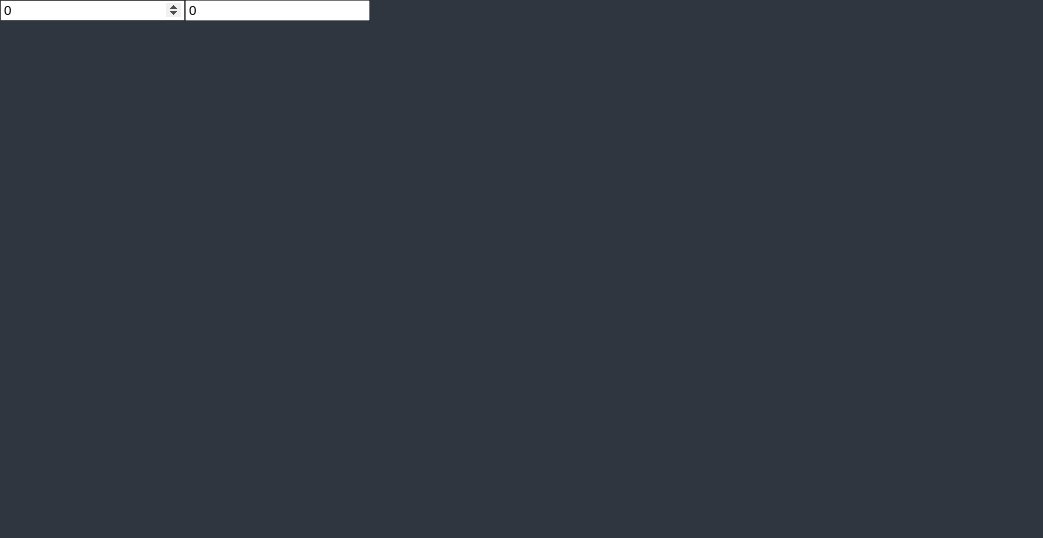
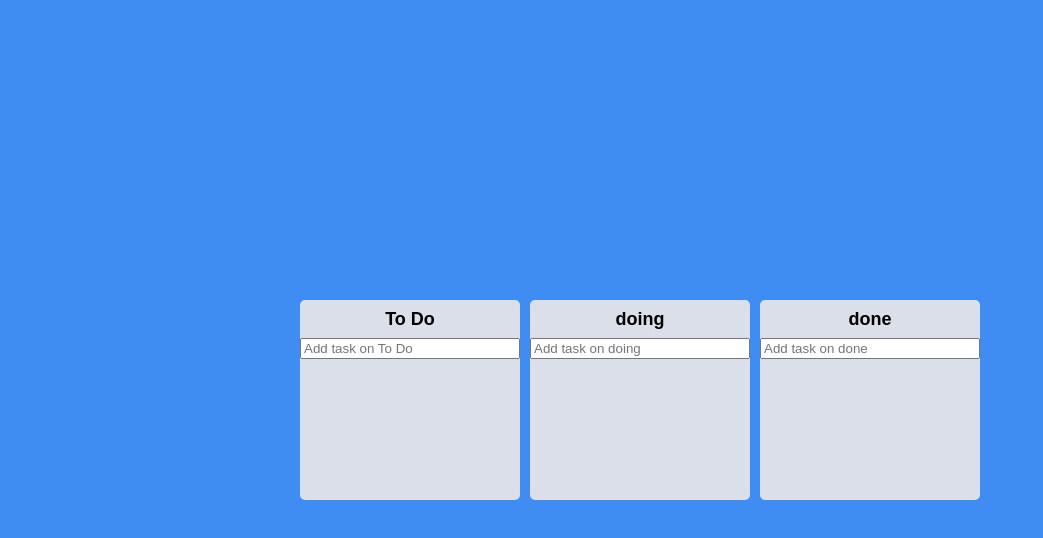
Before and after one commit to ryuunderground/react_master_first, a React (Create React App) app: page / in a window 1280 px wide. Shown: the top 538 px of the page, without its empty margins (0-1043 px from the left). Built offline with nearby package versions, Linux system fonts and the light colour scheme.

Commit message:
before challenge

```diff
--- a/package.json
+++ b/package.json
@@ -17,6 +17,7 @@
     "query": "^0.2.0",
     "react": "^18.3.1",
     "react-apexcharts": "^1.4.1",
+    "react-beautiful-dnd": "^13.1.1",
     "react-dom": "^18.3.1",
     "react-helmet": "^6.1.0",
     "react-hook-form": "^7.52.2",
@@ -55,6 +56,7 @@
   },
   "devDependencies": {
     "@tanstack/react-query-devtools": "^5.51.15",
+    "@types/react-beautiful-dnd": "^13.1.8",
     "@types/react-helmet": "^6.1.11",
     "@types/react-query": "^1.2.9",
     "@types/styled-components": "^5.1.34"
--- a/src/App.tsx
+++ b/src/App.tsx
@@ -4,7 +4,11 @@
 import { ThemeProvider } from "styled-components";
 import { useRecoilState, useRecoilValue } from "recoil";
 import { darkTheme } from "./theme";
-import { hourSelector, minuteState } from "./components/atoms";
+import { DragDropContext, DropResult } from "react-beautiful-dnd";
+import styled from "styled-components";
+import { toDoState } from "./components/atoms";
+import DraggableCard from "./components/DraggableCard";
+import Board from "./components/Board";
 
 const GlobalStyles = createGlobalStyle`
 
@@ -59,7 +63,7 @@
 body{
   font-family: "Source Sans 3", sans-serif;
   background-color: ${(props) => props.theme.bgColor};
-  color: ${(props) => props.theme.textColor};
+  color: black;
 }
 
 a{
@@ -69,34 +73,74 @@
 
 `;
 
+const Wrapper = styled.div`
+  display: flex;
+  max-width: 680px;
+  width: 100%;
+  height: 100vh;
+  margin: 0 auto;
+  justify-content: center;
+  align-items: center;
+`;
+
+const Boards = styled.div`
+  display: grid;
+  grid-template-columns: repeat(3, 1fr);
+  gap: 10px;
+  width: 100%;
+`;
+
 const App = () => {
-  const [minutes, setMinutes] = useRecoilState(minuteState);
-  const onMinutesChange = (event: React.FormEvent<HTMLInputElement>) => {
-    setMinutes(+event?.currentTarget.value);
-  };
-  const [hours, setHours] = useRecoilState(hourSelector);
-  const onHoursChange = (event: React.FormEvent<HTMLInputElement>) => {
-    setHours(+event?.currentTarget.value);
+  const [toDos, setToDos] = useRecoilState(toDoState);
+  const onDragEnd = (info: DropResult) => {
+    console.log(info);
+    const { destination, draggableId, source } = info;
+    if (!destination) return;
+    if (destination?.droppableId === source.droppableId) {
+      // 같은 보드 내 이동
+      setToDos((allBoards) => {
+        const boardCopy = [...allBoards[source.droppableId]];
+        const taskObj = boardCopy[source.index];
+        // 1. 끌고 온 아이템 삭제하기.
+        boardCopy.splice(source.index, 1);
+        // 2. 끌고 온 아이템 집어넣기.
+        boardCopy.splice(destination?.index, 0, taskObj);
+        return {
+          ...allBoards,
+          [source.droppableId]: boardCopy,
+        };
+      });
+    }
+    if (destination?.droppableId !== source.droppableId) {
+      // 다른 보드로 이동
+      setToDos((allBoards) => {
+        const sourceBoard = [...allBoards[source.droppableId]];
+        const taskObj = sourceBoard[source.index];
+        const destinationBoard = [...allBoards[destination?.droppableId]];
+        sourceBoard.splice(source.index, 1);
+        destinationBoard.splice(destination?.index, 0, taskObj);
+        return {
+          ...allBoards,
+          [source.droppableId]: sourceBoard,
+          [destination?.droppableId]: destinationBoard,
+        };
+      });
+    }
   };
   return (
     <>
       <ThemeProvider theme={darkTheme}>
         <GlobalStyles />
         <Outlet />
-        <div>
-          <input
-            value={minutes}
-            type="number"
-            placeholder="Minutes"
-            onChange={onMinutesChange}
-          ></input>
-          <input
-            value={hours}
-            type="number"
-            placeholder="Hours"
-            onChange={onHoursChange}
-          ></input>
-        </div>
+        <DragDropContext onDragEnd={onDragEnd}>
+          <Wrapper>
+            <Boards>
+              {Object.keys(toDos).map((boardId) => (
+                <Board boardId={boardId} key={boardId} toDos={toDos[boardId]} />
+              ))}
+            </Boards>
+          </Wrapper>
+        </DragDropContext>
         <ReactQueryDevtools initialIsOpen={true} />
       </ThemeProvider>
     </>
--- /dev/null
+++ b/src/components/Board.tsx
@@ -0,0 +1,107 @@
+import { Droppable } from "react-beautiful-dnd";
+import styled from "styled-components";
+import DraggableCard from "./DraggableCard";
+import { useRef } from "react";
+import { useForm } from "react-hook-form";
+import { IToDo, toDoState } from "./atoms";
+import { useSetRecoilState } from "recoil";
+
+interface IBoardProps {
+  toDos: IToDo[];
+  boardId: string;
+}
+
+interface IForm {
+  toDo: string;
+}
+
+const Wrapper = styled.div`
+  background-color: ${(props) => props.theme.boardColor};
+  padding: 10px 0px;
+  border-radius: 5px;
+  min-height: 200px;
+  display: flex;
+  flex-direction: column;
+  transition: background-color 0.3s ease-in-out;
+`;
+
+const Title = styled.h1`
+  font-size: 18px;
+  font-weight: 600;
+  text-align: center;
+  margin-bottom: 10px;
+`;
+
+interface IAreaProps {
+  isDraggingOver: boolean;
+  isdraggingfromthis: boolean;
+}
+const Area = styled.div<IAreaProps>`
+  background-color: ${(props) =>
+    props.isDraggingOver
+      ? "#dfe6e9"
+      : props.isdraggingfromthis
+      ? "#b2bec3"
+      : "transparent"};
+  flex-grow: 1;
+  padding: 20px;
+`;
+
+const Form = styled.form`
+  width: 100%;
+  input {
+    width: 100%;
+  }
+`;
+
+const Board = ({ toDos, boardId }: IBoardProps) => {
+  const setToDos = useSetRecoilState(toDoState);
+  const { register, setValue, handleSubmit } = useForm<IForm>();
+  const onValid = ({ toDo }: IForm) => {
+    const newToDo = {
+      id: Date.now(),
+      text: toDo,
+    };
+    setToDos((allBoards) => {
+      return {
+        ...allBoards,
+        [boardId]: [newToDo, ...allBoards[boardId]],
+      };
+    });
+    setValue("toDo", "");
+  };
+  return (
+    <Wrapper>
+      <Title>{boardId}</Title>
+      <Form onSubmit={handleSubmit(onValid)}>
+        <input
+          type="text"
+          {...register("toDo", { required: true })}
+          placeholder={`Add task on ${boardId}`}
+        />
+      </Form>
+      <Droppable droppableId={boardId}>
+        {(magic, snapshot) => (
+          <Area
+            isDraggingOver={snapshot.isDraggingOver}
+            isdraggingfromthis={Boolean(snapshot.draggingFromThisWith)}
+            ref={magic.innerRef}
+            {...magic.droppableProps}
+          >
+            {toDos.map((toDo, index) => (
+              <DraggableCard
+                key={toDo.id}
+                index={index}
+                toDoId={toDo.id}
+                toDoText={toDo.text}
+              />
+            ))}
+            {magic.placeholder}
+          </Area>
+        )}
+      </Droppable>
+    </Wrapper>
+  );
+};
+
+export default Board;
--- /dev/null
+++ b/src/components/DraggableCard.tsx
@@ -0,0 +1,37 @@
+import React from "react";
+import { Draggable } from "react-beautiful-dnd";
+import styled from "styled-components";
+
+interface IDraggableCardProps {
+  toDoId: number;
+  toDoText: string;
+  index: number;
+}
+
+const Card = styled.div<{ isDragging: boolean }>`
+  background-color: ${(props) =>
+    props.isDragging ? "#74b9ff" : props.theme.cardColor};
+  box-shadow: ${(props) =>
+    props.isDragging ? " 0 2px 5px rgba(0,0,0,0.1)" : "none"};
+  border-radius: 5px;
+  padding: 5px 10px;
+`;
+
+const DraggableCard = ({ toDoId, toDoText, index }: IDraggableCardProps) => {
+  return (
+    <Draggable draggableId={toDoId + ""} index={index}>
+      {(club, snapshot) => (
+        <Card
+          isDragging={snapshot.isDragging}
+          ref={club.innerRef}
+          {...club.draggableProps}
+          {...club.dragHandleProps}
+        >
+          {toDoText}
+        </Card>
+      )}
+    </Draggable>
+  );
+};
+
+export default React.memo(DraggableCard);
--- a/src/components/atoms.tsx
+++ b/src/components/atoms.tsx
@@ -1,18 +1,19 @@
 import { atom, selector } from "recoil";
 
-export const minuteState = atom({
-  key: "minutes",
-  default: 0,
-});
+interface IToDoState {
+  [key: string]: IToDo[];
+}
 
-export const hourSelector = selector<number>({
-  key: "hours",
-  get: ({ get }) => {
-    const minutes = get(minuteState);
-    return minutes / 60;
-  },
-  set: ({ set }, newValue) => {
-    const minutes = Number(newValue) * 60;
-    set(minuteState, minutes);
+export interface IToDo {
+  id: number;
+  text: string;
+}
+
+export const toDoState = atom<IToDoState>({
+  key: "toDo",
+  default: {
+    "To Do": [],
+    doing: [],
+    done: [],
   },
 });
--- a/src/styled.d.ts
+++ b/src/styled.d.ts
@@ -4,9 +4,8 @@
 // and extend them!
 declare module "styled-components" {
   export interface DefaultTheme {
-    textColor: string;
     bgColor: string;
-    accentColor: string;
-    btnColor?: string;
+    boardColor: string;
+    cardColor: string;
   }
 }
--- a/src/theme.ts
+++ b/src/theme.ts
@@ -1,7 +1,7 @@
 import { DefaultTheme } from "styled-components";
 
 export const darkTheme: DefaultTheme = {
-  bgColor: "#2f3640",
-  textColor: "#f5f6fa",
-  accentColor: "#44bd32",
+  bgColor: "#3F8CF2",
+  boardColor: "#DADFE9",
+  cardColor: "white",
 };
```
Also changed, not shown: 1 other file (tests, documents, lock files or other folders).
